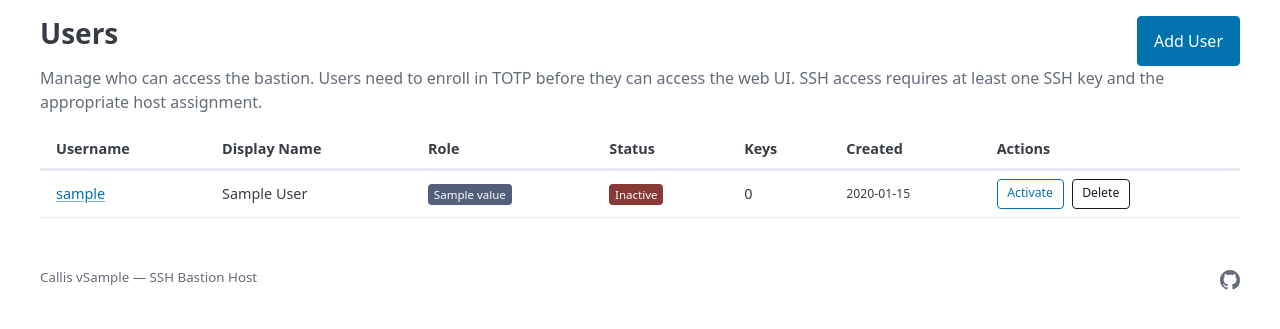
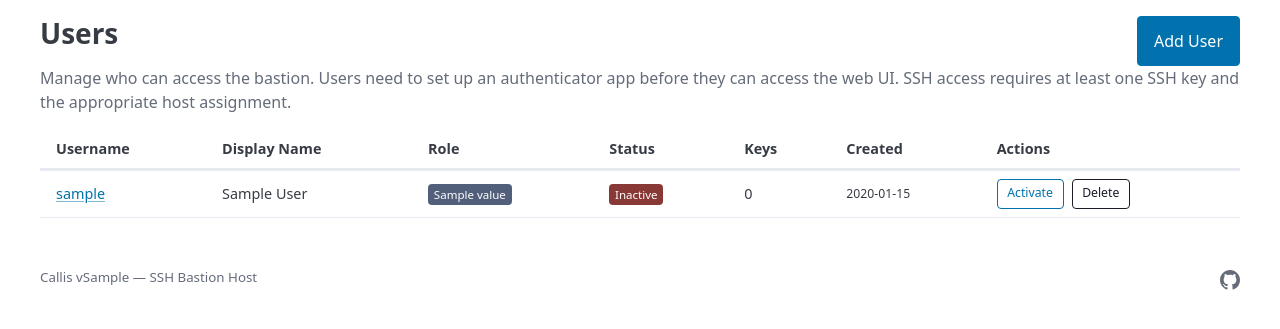
Before and after one commit to pacnpal/callis, a Python web app: template api/templates/users.html in a window 1280 px wide. Shown: the part 62-391 px from the top of the page. Run offline with Jinja, Linux system fonts and the light colour scheme; the template is opened without the code that fills it: most values are stand-ins (such as "Sample title", 1, 10 or a date in 2020); some libraries are stand-ins or nearby versions.

Commit message:
Rename public-facing TOTP references to Authenticator app
Replace technical "TOTP" terminology with user-friendly
"Authenticator app/code" in all public-facing templates.

Co-Authored-By: Claude Opus 4.6 (1M context) <noreply@anthropic.com>

```diff
--- a/api/templates/login.html
+++ b/api/templates/login.html
@@ -13,7 +13,7 @@
     <label for="password">Password</label>
     <input type="password" id="password" name="password" required autocomplete="current-password">
 
-    <label for="totp_code">TOTP Code</label>
+    <label for="totp_code">Authenticator Code</label>
     <input type="text" id="totp_code" name="totp_code" autocomplete="one-time-code"
            placeholder="6-digit code" inputmode="numeric" pattern="[0-9]{6}" maxlength="6"
            aria-describedby="totp_code_help">
--- a/api/templates/user_detail.html
+++ b/api/templates/user_detail.html
@@ -24,7 +24,7 @@
           <span class="badge badge-inactive">Inactive</span>
         {% endif %}
       </dd>
-      <dt>TOTP</dt>
+      <dt>Authenticator App</dt>
       <dd>{{ "Enrolled" if target_user.totp_enrolled else "Not enrolled" }}</dd>
       <dt>Created</dt>
       <dd>{{ target_user.created_at.strftime('%Y-%m-%d %H:%M') }}</dd>
--- a/api/templates/users.html
+++ b/api/templates/users.html
@@ -6,7 +6,7 @@
   <button data-dialog-open="add-user-dialog">Add User</button>
 </div>
 
-<p class="text-muted">Manage who can access the bastion. Users need to enroll in TOTP before they can access the web UI. SSH access requires at least one SSH key and the appropriate host assignment.</p>
+<p class="text-muted">Manage who can access the bastion. Users need to set up an authenticator app before they can access the web UI. SSH access requires at least one SSH key and the appropriate host assignment.</p>
 
 <dialog id="add-user-dialog">
   <article>
@@ -29,7 +29,7 @@
       <label for="password">Password</label>
       <input type="password" id="password" name="password" required minlength="8"
              aria-describedby="password_help">
-      <p id="password_help" class="helper-text">Minimum 8 characters. The user will set up TOTP on first login.</p>
+      <p id="password_help" class="helper-text">Minimum 8 characters. The user will set up their authenticator app on first login.</p>
 
       <label for="role">Role</label>
       <select id="role" name="role">
```
Also changed, not shown: api/templates/setup_totp.html (+2 -2 lines), api/templates/totp_setup.html (+2 -2 lines).
